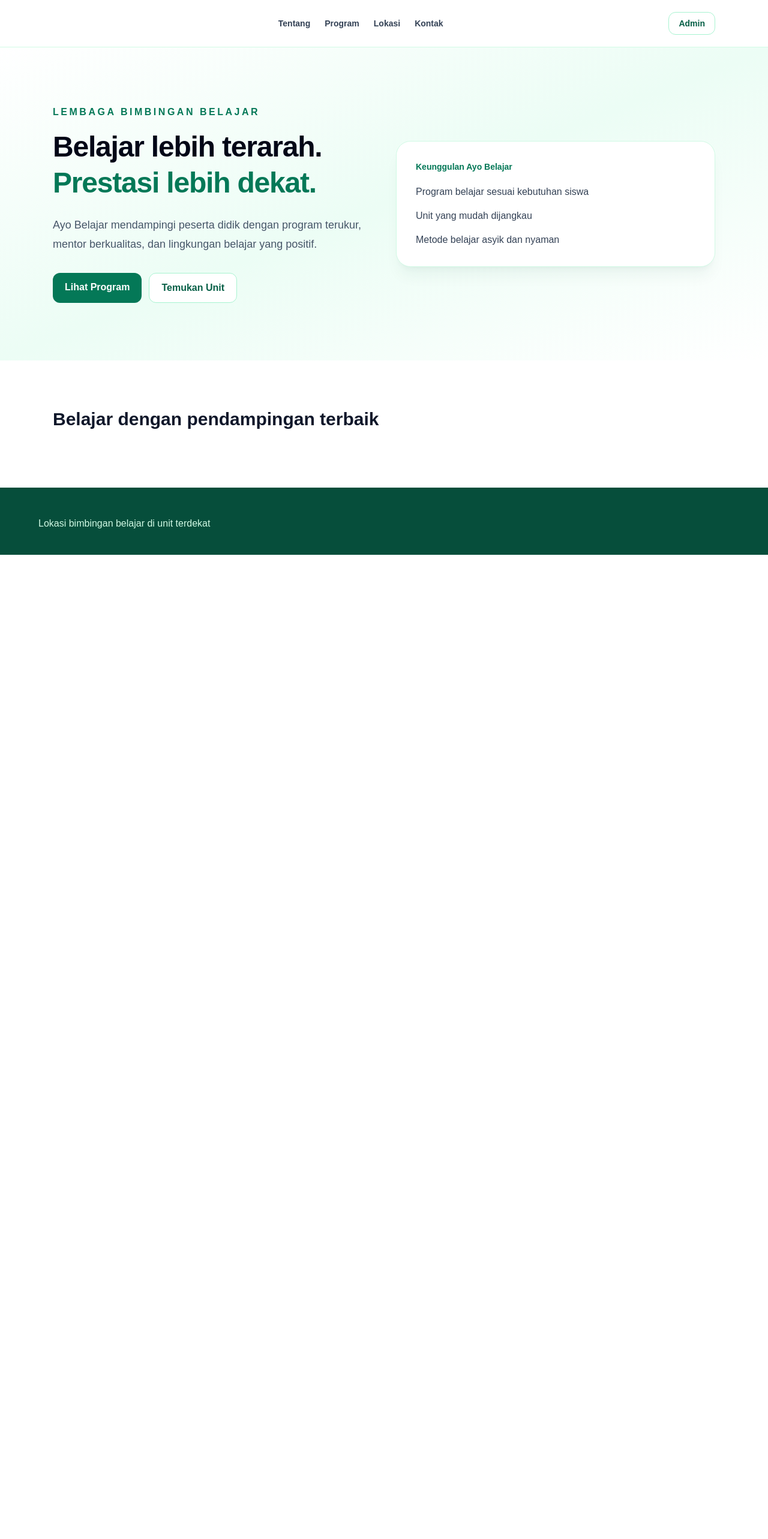
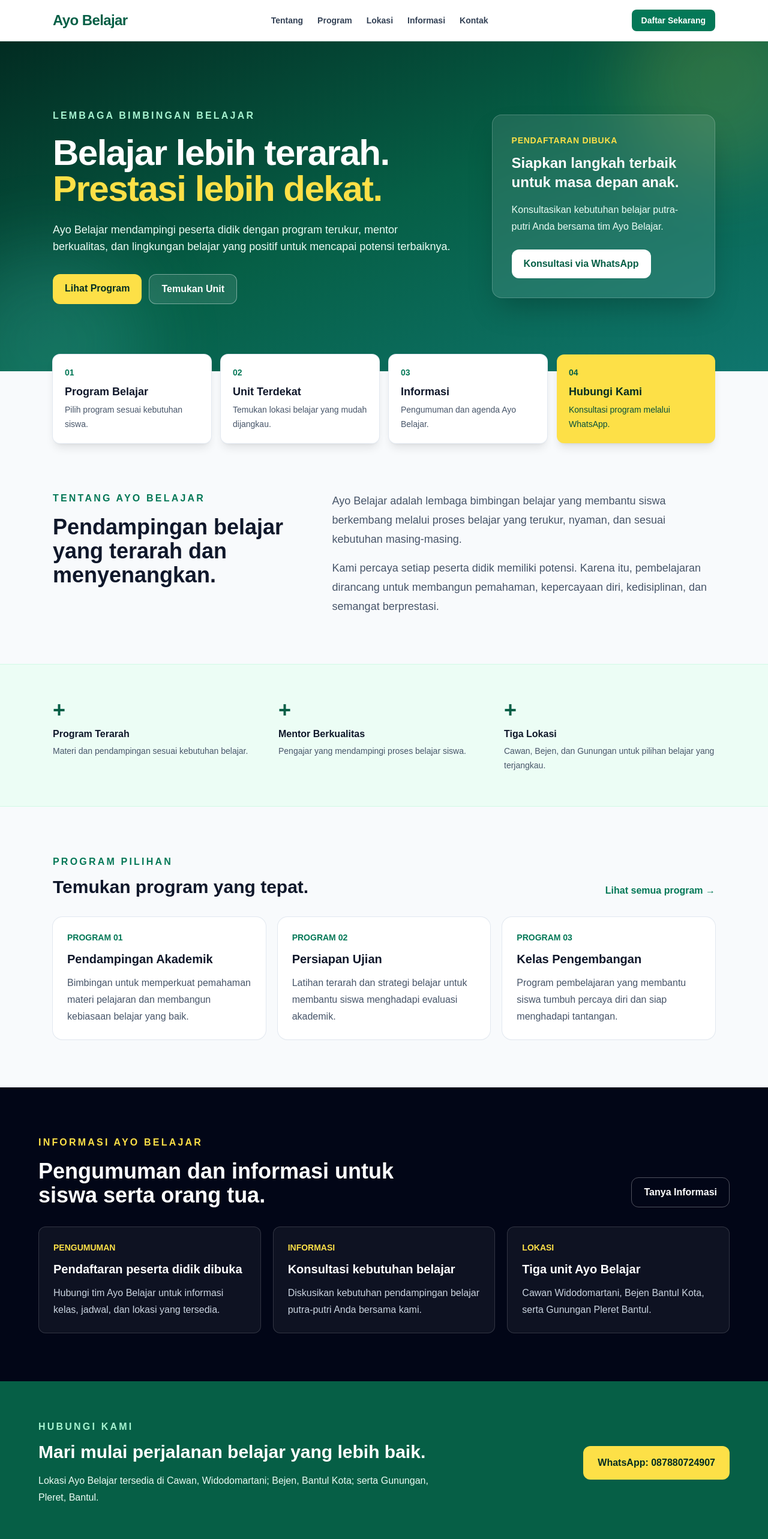
Before and after one commit to bambangsugiantoro/abel, a Next.js app: page / in a window 1280 px wide. Shown: the top 2566 px of the page at 60% size. Before the commit the page ends 925 px from the top, so only its background shows below. Built offline with nearby package versions, Linux system fonts and the light colour scheme.

Commit message:
Update homepage Ayo Belajar

```diff
--- a/app/page.tsx
+++ b/app/page.tsx
@@ -1,100 +1,199 @@
 import Link from "next/link";
+
+const whatsappUrl =
+  "https://wa.me/6287880724907?text=Halo%20Ayo%20Belajar%2C%20saya%20ingin%20bertanya%20tentang%20program%20belajar.";
 
 export default function HomePage() {
   return (
-    <main>
-      <header className="border-b border-emerald-100 bg-white">
-        <nav className="mx-auto flex max-w-6xl items-center justify-between px-6 py-5">
-          <Link
-            href="/"
-            className="text-2xl font-extrabold text-emerald-700"
-          >
-                      </Link>
+    <main className="min-h-screen bg-slate-50 text-slate-900">
+      <header className="sticky top-0 z-50 border-b border-emerald-950/10 bg-white/95 backdrop-blur">
+        <nav className="mx-auto flex max-w-6xl items-center justify-between gap-4 px-5 py-4 lg:px-6">
+          <Link href="/" className="text-xl font-extrabold tracking-tight text-emerald-800 sm:text-2xl">
+            Ayo Belajar
+          </Link>
 
-          <div className="hidden gap-6 text-sm font-semibold text-slate-700 md:flex">
-            <a href="#tentang">Tentang</a>
-
-            <Link href="/program">Program</Link>
-
-            <Link href="/lokasi">Lokasi</Link>
-
-            <a href="#kontak">Kontak</a>
+          <div className="hidden items-center gap-6 text-sm font-semibold text-slate-700 md:flex">
+            <a className="transition hover:text-emerald-700" href="#tentang">Tentang</a>
+            <Link className="transition hover:text-emerald-700" href="/program">Program</Link>
+            <Link className="transition hover:text-emerald-700" href="/lokasi">Lokasi</Link>
+            <a className="transition hover:text-emerald-700" href="#informasi">Informasi</a>
+            <a className="transition hover:text-emerald-700" href="#kontak">Kontak</a>
           </div>
 
-          <Link
-            href="/admin/login"
-            className="rounded-xl border border-emerald-200 px-4 py-2 text-sm font-bold text-emerald-800"
+          <a
+            href={whatsappUrl}
+            target="_blank"
+            rel="noreferrer"
+            className="rounded-lg bg-emerald-700 px-3 py-2 text-xs font-bold text-white transition hover:bg-emerald-800 sm:px-4 sm:text-sm"
           >
-            Admin
-          </Link>
+            Daftar Sekarang
+          </a>
         </nav>
       </header>
 
-      <section className="bg-gradient-to-br from-white via-emerald-50 to-white">
-        <div className="mx-auto grid max-w-6xl gap-10 px-6 py-24 md:grid-cols-2 md:items-center">
+      <section className="relative isolate overflow-hidden bg-emerald-950">
+        <div className="absolute inset-0 bg-gradient-to-br from-emerald-950 via-emerald-800 to-teal-700" />
+        <div className="absolute -right-20 -top-24 h-80 w-80 rounded-full bg-yellow-300/15 blur-3xl" />
+        <div className="absolute -bottom-28 -left-20 h-80 w-80 rounded-full bg-cyan-300/15 blur-3xl" />
+
+        <div className="relative mx-auto grid max-w-6xl gap-10 px-5 py-20 sm:px-6 sm:py-24 lg:grid-cols-[1.3fr_0.7fr] lg:items-center lg:py-28">
           <div>
-            <p className="font-bold uppercase tracking-[.22em] text-emerald-700">
-              Lembaga Bimbingan Belajar
+            <p className="font-bold uppercase tracking-[0.2em] text-emerald-200">Lembaga Bimbingan Belajar</p>
+            <h1 className="mt-5 max-w-3xl text-4xl font-extrabold leading-tight tracking-tight text-white sm:text-5xl lg:text-6xl">
+              Belajar lebih terarah.
+              <span className="block text-yellow-300">Prestasi lebih dekat.</span>
+            </h1>
+            <p className="mt-6 max-w-2xl text-base leading-8 text-emerald-50 sm:text-lg">
+              Ayo Belajar mendampingi peserta didik dengan program terukur, mentor berkualitas, dan lingkungan belajar yang positif untuk mencapai potensi terbaiknya.
             </p>
-
-            <h1 className="mt-4 text-5xl font-extrabold leading-tight tracking-tight text-slate-950">
-              Belajar lebih terarah.{" "}
-              <span className="text-emerald-700">Prestasi lebih dekat.</span>
-            </h1>
-
-            <p className="mt-6 max-w-xl text-lg leading-8 text-slate-600">
-              Ayo Belajar mendampingi peserta didik dengan program terukur,
-              mentor berkualitas, dan lingkungan belajar yang positif.
-            </p>
-
             <div className="mt-8 flex flex-wrap gap-3">
-              <Link
-                href="/program"
-                className="rounded-xl bg-emerald-700 px-5 py-3 font-semibold text-white"
-              >
+              <Link href="/program" className="rounded-xl bg-yellow-300 px-5 py-3 font-bold text-emerald-950 transition hover:bg-yellow-200">
                 Lihat Program
               </Link>
-
-              <Link
-                href="/lokasi"
-                className="rounded-xl border border-emerald-200 bg-white px-5 py-3 font-semibold text-emerald-800"
-              >
+              <Link href="/lokasi" className="rounded-xl border border-white/40 bg-white/10 px-5 py-3 font-bold text-white transition hover:bg-white/20">
                 Temukan Unit
               </Link>
             </div>
           </div>
 
-          <div className="rounded-3xl border border-emerald-100 bg-white p-8 shadow-xl shadow-emerald-900/5">
-            <p className="text-sm font-semibold text-emerald-700">
-              Keunggulan Ayo Belajar
-            </p>
+          <aside className="rounded-2xl border border-white/20 bg-white/10 p-6 shadow-2xl backdrop-blur-sm sm:p-8">
+            <p className="text-sm font-bold uppercase tracking-wider text-yellow-300">Pendaftaran Dibuka</p>
+            <h2 className="mt-3 text-2xl font-extrabold text-white">Siapkan langkah terbaik untuk masa depan anak.</h2>
+            <p className="mt-4 leading-7 text-emerald-50">Konsultasikan kebutuhan belajar putra-putri Anda bersama tim Ayo Belajar.</p>
+            <a href={whatsappUrl} target="_blank" rel="noreferrer" className="mt-6 inline-flex rounded-xl bg-white px-5 py-3 font-bold text-emerald-800 transition hover:bg-emerald-50">
+              Konsultasi via WhatsApp
+            </a>
+          </aside>
+        </div>
+      </section>
 
-            <ul className="mt-5 space-y-4 text-slate-700">
-              <li>Program belajar sesuai kebutuhan siswa</li>
-              <li>Unit yang mudah dijangkau</li>
-              <li>Metode belajar asyik dan nyaman </li>
-            </ul>
+      <section className="relative z-10 mx-auto -mt-7 grid max-w-6xl gap-4 px-5 sm:grid-cols-2 sm:px-6 lg:grid-cols-4">
+        <Link href="/program" className="rounded-xl bg-white p-5 shadow-lg ring-1 ring-slate-200 transition hover:-translate-y-1 hover:ring-emerald-400">
+          <p className="text-sm font-bold text-emerald-700">01</p>
+          <h2 className="mt-2 text-lg font-extrabold">Program Belajar</h2>
+          <p className="mt-1 text-sm leading-6 text-slate-600">Pilih program sesuai kebutuhan siswa.</p>
+        </Link>
+        <Link href="/lokasi" className="rounded-xl bg-white p-5 shadow-lg ring-1 ring-slate-200 transition hover:-translate-y-1 hover:ring-emerald-400">
+          <p className="text-sm font-bold text-emerald-700">02</p>
+          <h2 className="mt-2 text-lg font-extrabold">Unit Terdekat</h2>
+          <p className="mt-1 text-sm leading-6 text-slate-600">Temukan lokasi belajar yang mudah dijangkau.</p>
+        </Link>
+        <a href="#informasi" className="rounded-xl bg-white p-5 shadow-lg ring-1 ring-slate-200 transition hover:-translate-y-1 hover:ring-emerald-400">
+          <p className="text-sm font-bold text-emerald-700">03</p>
+          <h2 className="mt-2 text-lg font-extrabold">Informasi</h2>
+          <p className="mt-1 text-sm leading-6 text-slate-600">Pengumuman dan agenda Ayo Belajar.</p>
+        </a>
+        <a href={whatsappUrl} target="_blank" rel="noreferrer" className="rounded-xl bg-yellow-300 p-5 shadow-lg transition hover:-translate-y-1 hover:bg-yellow-200">
+          <p className="text-sm font-bold text-emerald-800">04</p>
+          <h2 className="mt-2 text-lg font-extrabold text-emerald-950">Hubungi Kami</h2>
+          <p className="mt-1 text-sm leading-6 text-emerald-900">Konsultasi program melalui WhatsApp.</p>
+        </a>
+      </section>
+
+      <section id="tentang" className="mx-auto max-w-6xl px-5 py-20 sm:px-6">
+        <div className="grid gap-10 lg:grid-cols-[0.8fr_1.2fr] lg:items-start">
+          <div>
+            <p className="font-bold uppercase tracking-[0.2em] text-emerald-700">Tentang Ayo Belajar</p>
+            <h2 className="mt-4 text-3xl font-extrabold leading-tight sm:text-4xl">Pendampingan belajar yang terarah dan menyenangkan.</h2>
+          </div>
+          <div className="space-y-4 text-lg leading-8 text-slate-600">
+            <p>Ayo Belajar adalah lembaga bimbingan belajar yang membantu siswa berkembang melalui proses belajar yang terukur, nyaman, dan sesuai kebutuhan masing-masing.</p>
+            <p>Kami percaya setiap peserta didik memiliki potensi. Karena itu, pembelajaran dirancang untuk membangun pemahaman, kepercayaan diri, kedisiplinan, dan semangat berprestasi.</p>
           </div>
         </div>
       </section>
 
-      <section id="tentang" className="mx-auto max-w-6xl px-6 py-20">
-        <h2 className="text-3xl font-bold">
-          Belajar dengan pendampingan terbaik
-        </h2>
-
-        <p className="mt-4 max-w-3xl leading-7 text-slate-600">
-
-        </p>
+      <section className="border-y border-emerald-100 bg-emerald-50">
+        <div className="mx-auto grid max-w-6xl gap-6 px-5 py-14 sm:grid-cols-3 sm:px-6">
+          <div>
+            <p className="text-4xl font-extrabold text-emerald-800">+</p>
+            <p className="mt-2 font-bold text-slate-900">Program Terarah</p>
+            <p className="mt-1 text-sm leading-6 text-slate-600">Materi dan pendampingan sesuai kebutuhan belajar.</p>
+          </div>
+          <div>
+            <p className="text-4xl font-extrabold text-emerald-800">+</p>
+            <p className="mt-2 font-bold text-slate-900">Mentor Berkualitas</p>
+            <p className="mt-1 text-sm leading-6 text-slate-600">Pengajar yang mendampingi proses belajar siswa.</p>
+          </div>
+          <div>
+            <p className="text-4xl font-extrabold text-emerald-800">+</p>
+            <p className="mt-2 font-bold text-slate-900">Tiga Lokasi</p>
+            <p className="mt-1 text-sm leading-6 text-slate-600">Cawan, Bejen, dan Gunungan untuk pilihan belajar yang terjangkau.</p>
+          </div>
+        </div>
       </section>
 
-      <footer id="kontak" className="bg-emerald-900 px-6 py-10 text-emerald-50">
+      <section className="mx-auto max-w-6xl px-5 py-20 sm:px-6">
+        <div className="flex flex-wrap items-end justify-between gap-5">
+          <div>
+            <p className="font-bold uppercase tracking-[0.2em] text-emerald-700">Program Pilihan</p>
+            <h2 className="mt-3 text-3xl font-extrabold">Temukan program yang tepat.</h2>
+          </div>
+          <Link href="/program" className="font-bold text-emerald-700 transition hover:text-emerald-900">Lihat semua program →</Link>
+        </div>
+        <div className="mt-8 grid gap-5 md:grid-cols-3">
+          <article className="rounded-2xl bg-white p-6 shadow-sm ring-1 ring-slate-200">
+            <p className="text-sm font-bold text-emerald-700">PROGRAM 01</p>
+            <h3 className="mt-3 text-xl font-extrabold">Pendampingan Akademik</h3>
+            <p className="mt-3 leading-7 text-slate-600">Bimbingan untuk memperkuat pemahaman materi pelajaran dan membangun kebiasaan belajar yang baik.</p>
+          </article>
+          <article className="rounded-2xl bg-white p-6 shadow-sm ring-1 ring-slate-200">
+            <p className="text-sm font-bold text-emerald-700">PROGRAM 02</p>
+            <h3 className="mt-3 text-xl font-extrabold">Persiapan Ujian</h3>
+            <p className="mt-3 leading-7 text-slate-600">Latihan terarah dan strategi belajar untuk membantu siswa menghadapi evaluasi akademik.</p>
+          </article>
+          <article className="rounded-2xl bg-white p-6 shadow-sm ring-1 ring-slate-200">
+            <p className="text-sm font-bold text-emerald-700">PROGRAM 03</p>
+            <h3 className="mt-3 text-xl font-extrabold">Kelas Pengembangan</h3>
+            <p className="mt-3 leading-7 text-slate-600">Program pembelajaran yang membantu siswa tumbuh percaya diri dan siap menghadapi tantangan.</p>
+          </article>
+        </div>
+      </section>
+
+      <section id="informasi" className="bg-slate-950 px-5 py-20 text-white sm:px-6">
         <div className="mx-auto max-w-6xl">
-          <p className="text-xl font-bold"></p>
+          <p className="font-bold uppercase tracking-[0.2em] text-yellow-300">Informasi Ayo Belajar</p>
+          <div className="mt-4 flex flex-wrap items-end justify-between gap-5">
+            <h2 className="max-w-2xl text-3xl font-extrabold sm:text-4xl">Pengumuman dan informasi untuk siswa serta orang tua.</h2>
+            <a href={whatsappUrl} target="_blank" rel="noreferrer" className="rounded-xl border border-white/30 px-5 py-3 font-bold transition hover:bg-white hover:text-slate-950">Tanya Informasi</a>
+          </div>
+          <div className="mt-8 grid gap-5 md:grid-cols-3">
+            <article className="rounded-xl border border-white/15 bg-white/5 p-6">
+              <p className="text-sm font-bold text-yellow-300">PENGUMUMAN</p>
+              <h3 className="mt-3 text-xl font-bold">Pendaftaran peserta didik dibuka</h3>
+              <p className="mt-3 leading-7 text-slate-300">Hubungi tim Ayo Belajar untuk informasi kelas, jadwal, dan lokasi yang tersedia.</p>
+            </article>
+            <article className="rounded-xl border border-white/15 bg-white/5 p-6">
+              <p className="text-sm font-bold text-yellow-300">INFORMASI</p>
+              <h3 className="mt-3 text-xl font-bold">Konsultasi kebutuhan belajar</h3>
+              <p className="mt-3 leading-7 text-slate-300">Diskusikan kebutuhan pendampingan belajar putra-putri Anda bersama kami.</p>
+            </article>
+            <article className="rounded-xl border border-white/15 bg-white/5 p-6">
+              <p className="text-sm font-bold text-yellow-300">LOKASI</p>
+              <h3 className="mt-3 text-xl font-bold">Tiga unit Ayo Belajar</h3>
+              <p className="mt-3 leading-7 text-slate-300">Cawan Widodomartani, Bejen Bantul Kota, serta Gunungan Pleret Bantul.</p>
+            </article>
+          </div>
+        </div>
+      </section>
 
-          <p className="mt-2 text-emerald-100">
-            Lokasi bimbingan belajar di unit terdekat
-          </p>
+      <section id="kontak" className="bg-emerald-800 px-5 py-16 text-white sm:px-6">
+        <div className="mx-auto grid max-w-6xl gap-8 md:grid-cols-[1fr_auto] md:items-center">
+          <div>
+            <p className="font-bold uppercase tracking-[0.2em] text-emerald-200">Hubungi Kami</p>
+            <h2 className="mt-3 text-3xl font-extrabold">Mari mulai perjalanan belajar yang lebih baik.</h2>
+            <p className="mt-4 max-w-2xl leading-7 text-emerald-50">Lokasi Ayo Belajar tersedia di Cawan, Widodomartani; Bejen, Bantul Kota; serta Gunungan, Pleret, Bantul.</p>
+          </div>
+          <a href={whatsappUrl} target="_blank" rel="noreferrer" className="inline-flex rounded-xl bg-yellow-300 px-6 py-4 font-extrabold text-emerald-950 transition hover:bg-yellow-200">
+            WhatsApp: 087880724907
+          </a>
+        </div>
+      </section>
+
+      <footer className="bg-emerald-950 px-5 py-7 text-sm text-emerald-100 sm:px-6">
+        <div className="mx-auto flex max-w-6xl flex-wrap justify-between gap-3">
+          <p>© {new Date().getFullYear()} Ayo Belajar. Semua hak dilindungi.</p>
+          <Link href="/admin/login" className="transition hover:text-white">Admin</Link>
         </div>
       </footer>
     </main>
```
